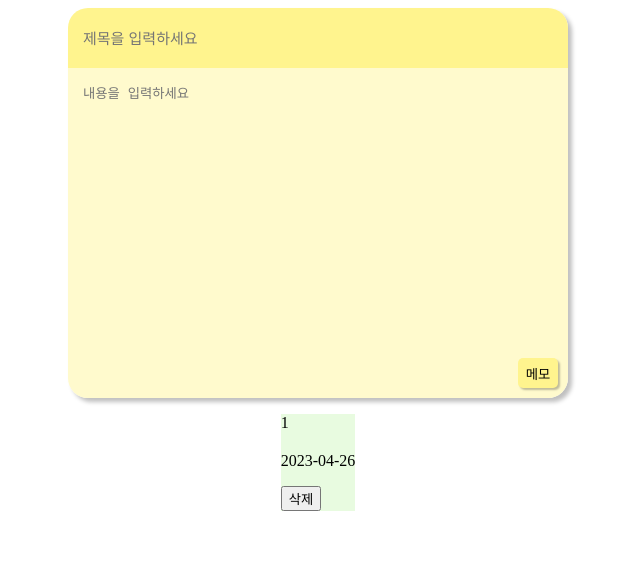
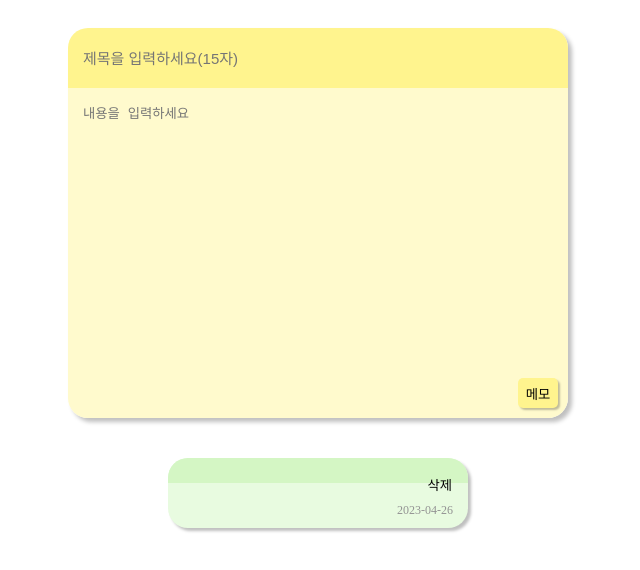
Before and after one commit to yejify/MEMO, a plain HTML site: page index.html in a window 1280 px wide. Both pictures are taken after a click on the button "메모". Shown: the whole page, without its empty margins (322-962 px from the left). Drawn offline with Linux system fonts and the light colour scheme.

Commit message:
메모장 1차 완성

```diff
--- a/index.html
+++ b/index.html
@@ -11,7 +11,7 @@
     <main>
       <section>
         <div class="newMemo">
-          <input type="text" name="" id="title" placeholder="제목을 입력하세요"/>
+          <input type="text" name="" id="title" placeholder="제목을 입력하세요(15자)" maxlength='15'/>
           <textarea name="" id="content" cols="30" rows="10" placeholder="내용을 입력하세요"></textarea>
           <button id = "button">메모</button>
         </div>
--- a/style.css
+++ b/style.css
@@ -11,6 +11,7 @@ main {
     border-radius: 20px;
     overflow: hidden;
     position: relative;
+    margin: 20px;
 }
 
 input {
@@ -49,6 +50,67 @@ input:focus, textarea:focus {
     border-radius: 5px;
 }
 
+#display{
+    display: flex;
+    gap: 15px;
+    flex-wrap: wrap;
+    margin: 20px;
+    justify-content: center;
+}
+
+.memoItemBox{
+    width: 300px;
+    border-radius: 20px;
+    padding: 10px;
+    box-sizing: border-box;
+    overflow: hidden;
+    position: relative;
+    box-shadow: 3px 3px 3px 0px #00000040;
+}
+
+.length{
+    display: none;
+}
+
+.saveTitle{
+    font-size: 20px;
+    font-weight: bold;
+    padding: 20px 10px 10px 20px;
+    margin: 0;
+    width: 320px;
+    position: absolute;
+    top: -5px;
+    left: -5px;
+}
+
+.saveContent{
+    margin: 50px 5px 50px 5px;
+    font-size: 14px;
+}
+
+.removeBtn{
+    border: none;
+    background-color: transparent;
+    position: absolute;
+    right: 10px;
+    top: 16px;
+    cursor: pointer;
+}
+
+.removeBtn:hover{
+    color: red;
+}
+
+.saveDay{
+    position: absolute;
+    right: 10px;
+    bottom: 10px;
+    margin: 0;
+    padding: 10px 5px 0 0;
+    font-size: 12px;
+    color: #939393;
+}
+
 .red{
     background-color: #FFE4E4;
 }
@@ -64,3 +126,19 @@ input:focus, textarea:focus {
 .blue{
     background-color: #EAF0FF;
 }
+
+.red h2{
+    background-color: #FFBFBF;
+}
+
+.orange h2{
+    background-color: #FFD8B4;
+}
+
+.green h2{
+    background-color: #D4F6C4;
+}
+
+.blue h2{
+    background-color: #C9D7FB;
+}
```
